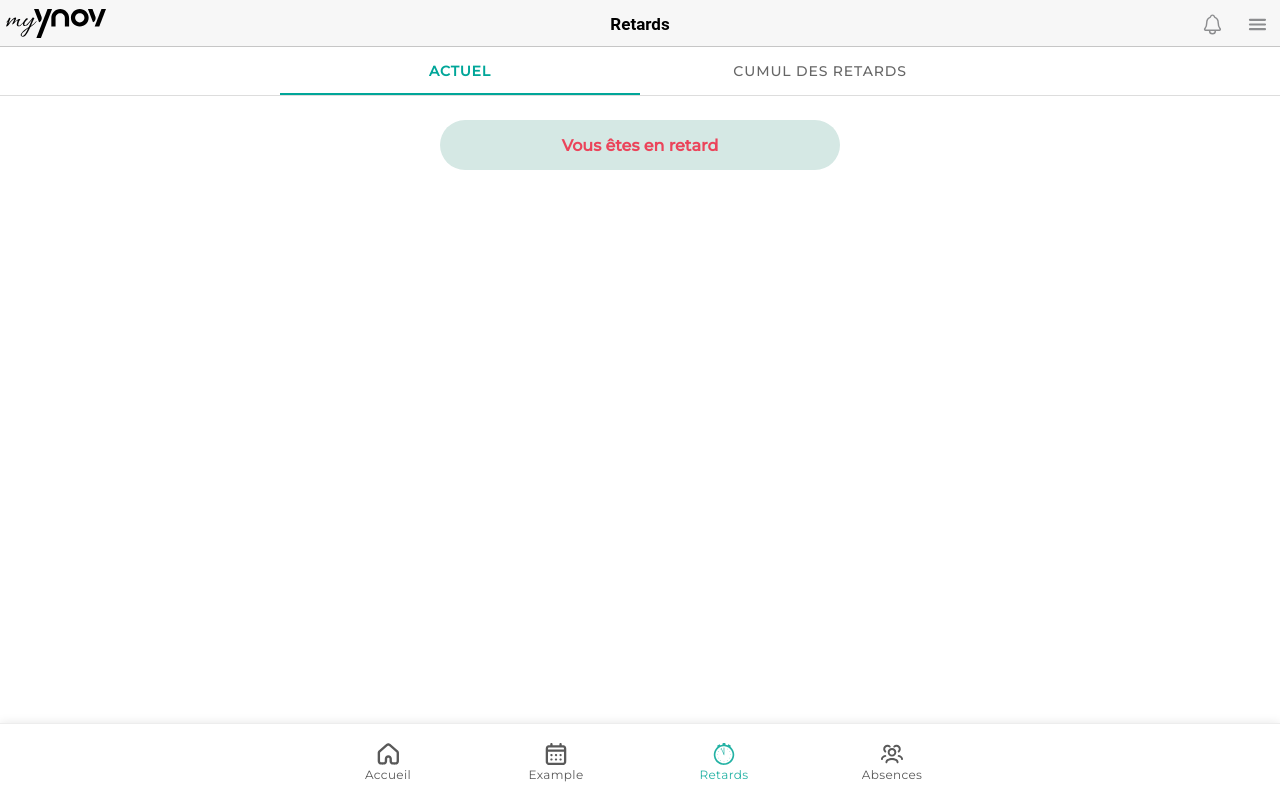
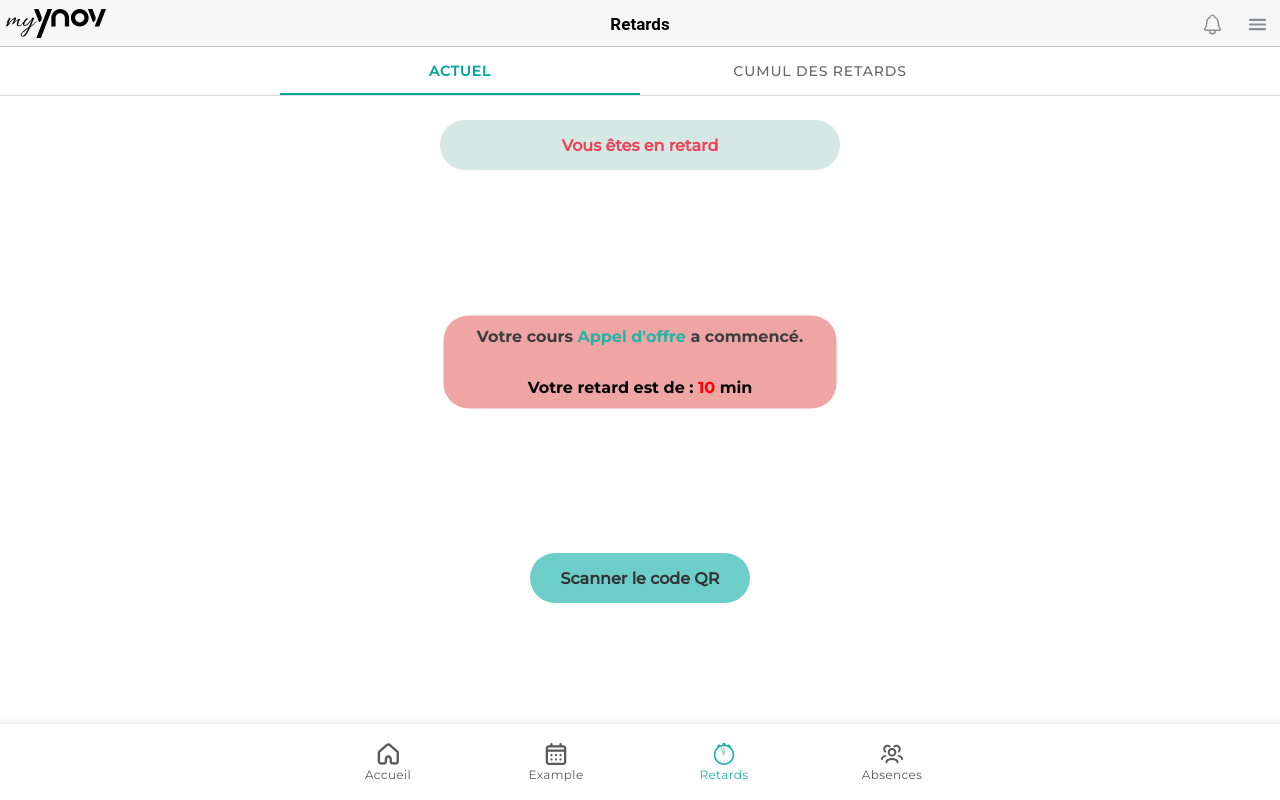
Before and after one commit to Esabrina77/ionic-app-ynov, a React (Vite) app in the folder retardApp/: page /tabs/home in a window 1280 px wide. Both pictures are taken after a click on the element "Retards". Built offline with nearby package versions, Linux system fonts and the light colour scheme.

Commit message:
abscence_ retard updated

```diff
--- a/retardApp/src/pages/logged/students/tabs/retards/Retards.scss
+++ b/retardApp/src/pages/logged/students/tabs/retards/Retards.scss
@@ -21,11 +21,67 @@
     font-family: var(--font-bold);
    }
 }
+.tooltip{
+    border-radius: 25px;
+    height: 93px;
+    width: 393px;
+    background-color: #F0A5A5;
+
+    font-family: var(--font-bold);
+    //place center at center
+    left: 50%;
+    top: 50%;
+    transform: translate(-50%, -50%);
+   position: fixed;
+   display: flex;
+   align-items: center;
+    justify-content: center;
+    flex-direction: column;
+
+    .course{
+        color:#23B2A4;
+
+    }
+    .retardsummary{
+        color:#3D3D3D;
+    }
+}
+
+
+  .btn_scanQR{
+    position: fixed;
+    bottom:120px;
+     left: 50%;
+     transform: translateX(-50%);
+     z-index: 10;
+    display: flex;
+    height: 50px;
+    width: 220px;
+    max-width: 400px;
+    padding: 3px 7px;
+    justify-content: center;
+    align-items: center;
+    text-align: center;
+    background-color: #6DCEC9;
+    border-radius: 30px;
+    font-weight: bold;
+    color: #333;
+    font-family: var(--font-medium);
+
+  }
+  .btn_scanQR:hover{
+    cursor: pointer;
+    background-color: #23B2A4;
+}
 
  //responsive mobile
  @media (max-width: 400px) {
     .list-item{
     width: 100%;
+    }
+    .tooltip{
+        height: 15%;
+        width: 85%;
     }
 
 }
--- a/retardApp/src/pages/logged/students/tabs/retards/Retards.tsx
+++ b/retardApp/src/pages/logged/students/tabs/retards/Retards.tsx
@@ -24,6 +24,7 @@ const retards = [
   { date: '07/05', time: '13h30 à 17h30', duration: 25 },
   { date: '25/04', time: '08h30 à 12h30', duration: 10 },
 ];
+const cours = "Appel d'offre";
 
 export const RetardsTab: React.FC<TabWrappedComponent> = ({ isTab }) => {
   const [visible, setVisible] = useState(false);
@@ -35,7 +36,9 @@ export const RetardsTab: React.FC<TabWrappedComponent> = ({ isTab }) => {
   useIonViewWillLeave(() => {
     setVisible(false);
   });
+  //total du retard
   const totalRetard = retards.reduce((total, retard) => total + retard.duration, 0);
+  //var de verif de l'etat du retard
   const ifRetard = true;
 
   const handleTabChange = (tab: string) => {
@@ -56,11 +59,29 @@ export const RetardsTab: React.FC<TabWrappedComponent> = ({ isTab }) => {
         />
         {currentTab === 'actual' ? (
           ifRetard ? (
+
+            <>
               <HeaderRadius>
                 <IonText color="danger">
                   Vous êtes en retard
                 </IonText>
+
               </HeaderRadius>
+              <div className='tooltip'>
+                <p className='retardsummary'> Votre cours
+                  <span className='course'> {cours}
+                  </span> a commencé.
+                </p>
+                <p> Votre retard est de : <span className='danger'> 10 </span> min
+                </p>
+              </div>
+              <div className='btn_scanQR'>
+                {/* button for scanning QR */}
+                <p>
+                  Scanner le code QR
+                </p>
+                </div>
+            </>
           ) : (
             <HeaderRadius>
               <IonText>
```
Also changed, not shown: retardApp/src/pages/logged/students/tabs/scanqr/ScanQR.scss (added), retardApp/src/pages/logged/students/tabs/scanqr/ScanQR.tsx (added). Lines whose indentation alone changed are shown as unchanged.
